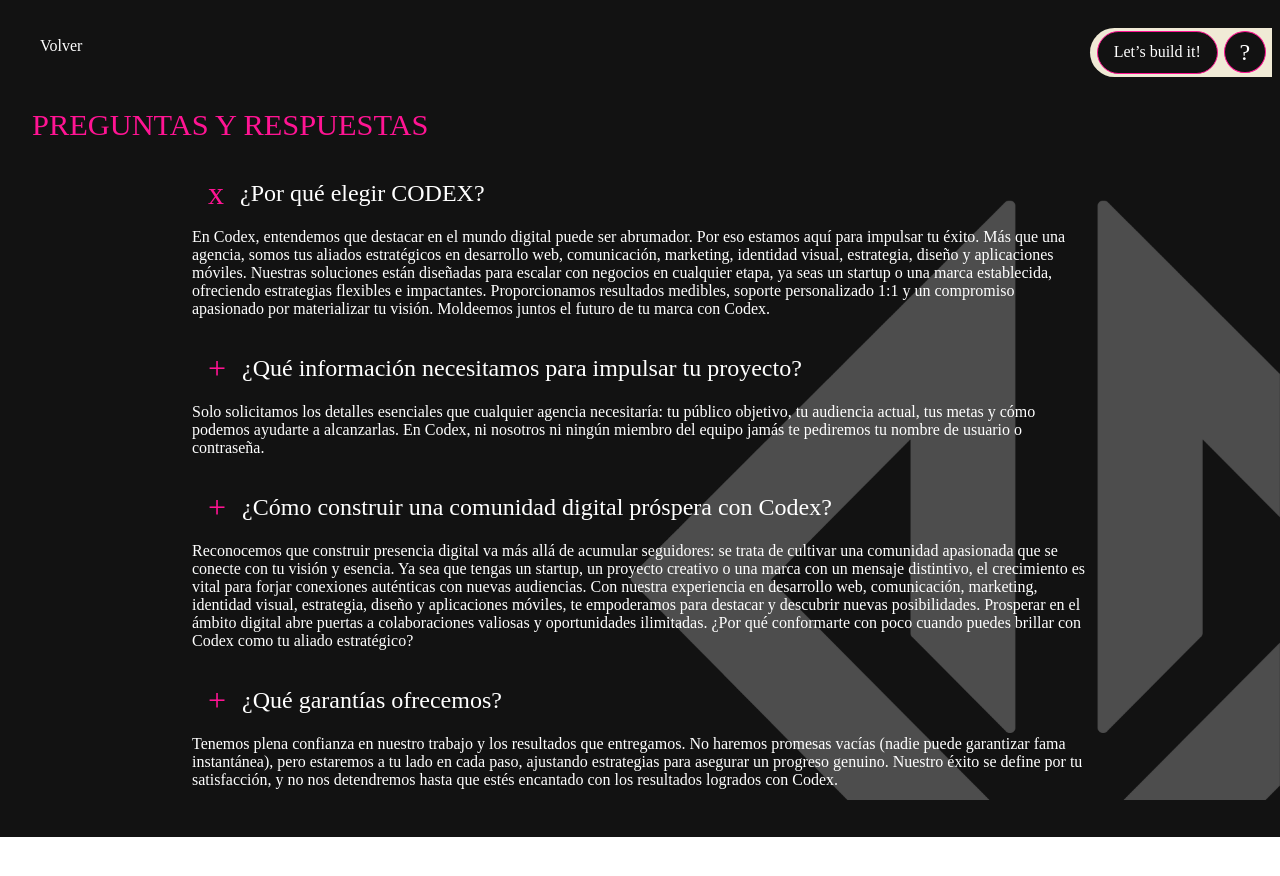
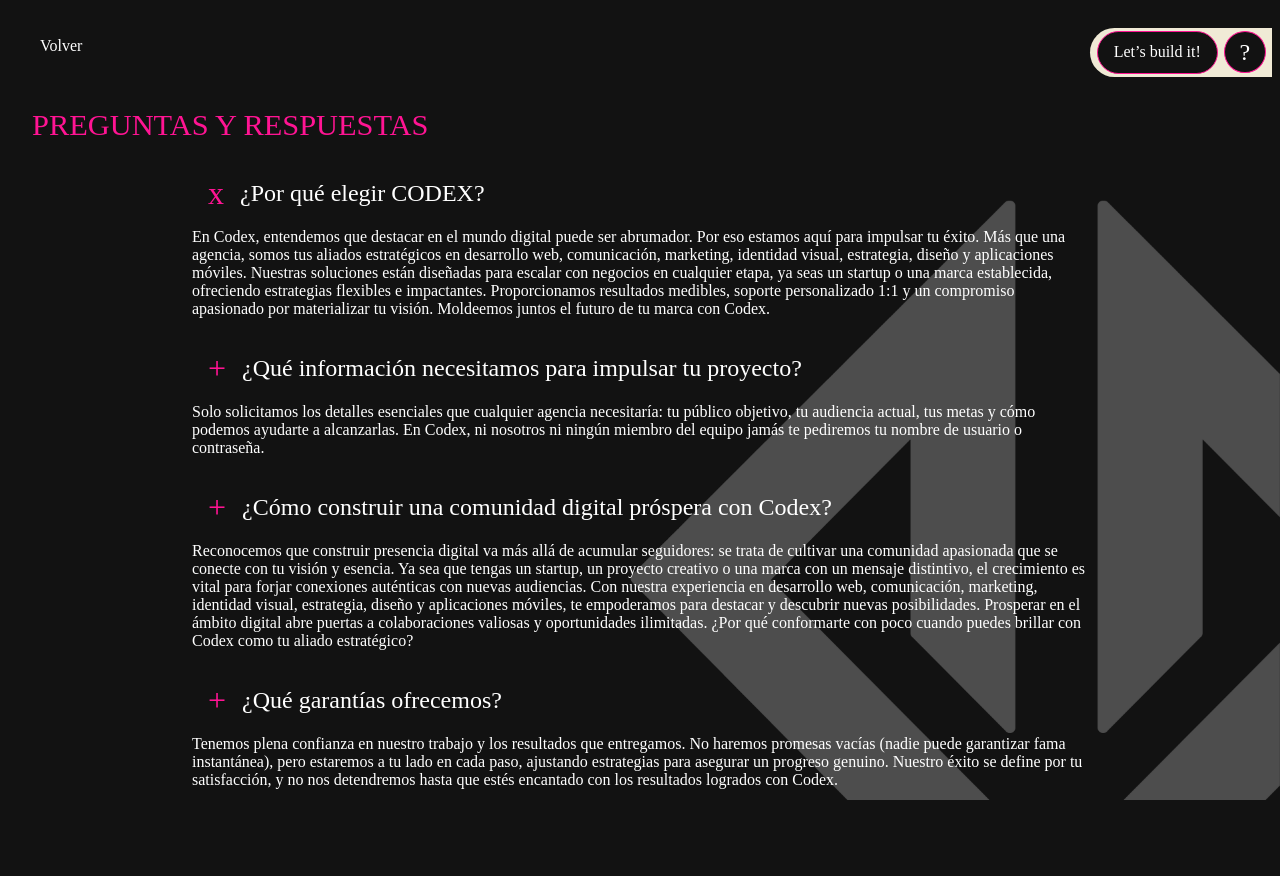
Before and after one commit to mai1209/Codex, a React (Vite) app: page /ask in a window 1280 px wide. Before the commit the page ends 837 px from the top, so only its background shows below. Built offline with nearby package versions, Linux system fonts and the light colour scheme; a web font is replaced by a local one.

Commit message:
preguntas y orion

```diff
--- a/src/styles/Ask.module.css
+++ b/src/styles/Ask.module.css
@@ -16,7 +16,7 @@
     background-color: var(--color-fondo-dark);
     height: 100vh;
     min-height: fit-content;
-    padding-bottom: 1rem;
+    padding-bottom: 3.5rem;
 }
 
 .btnHome{
```
